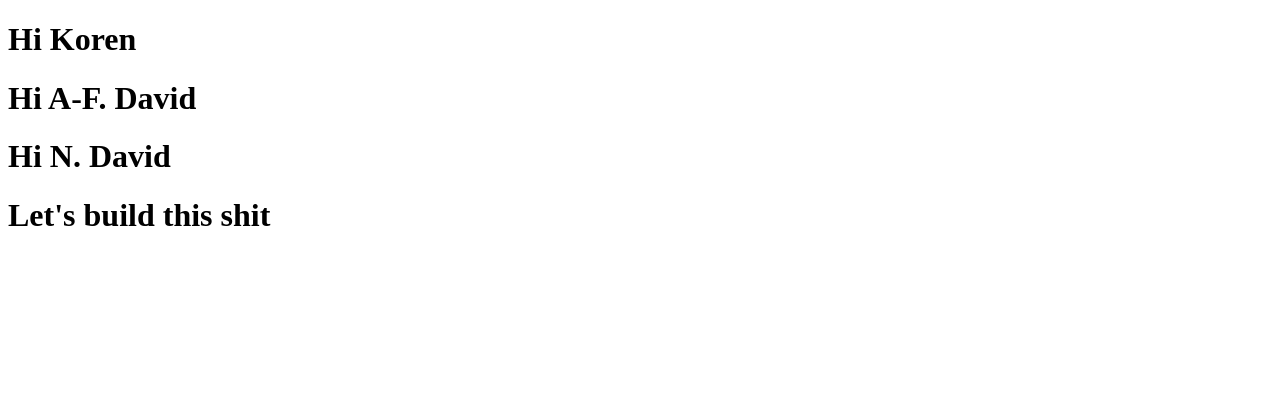
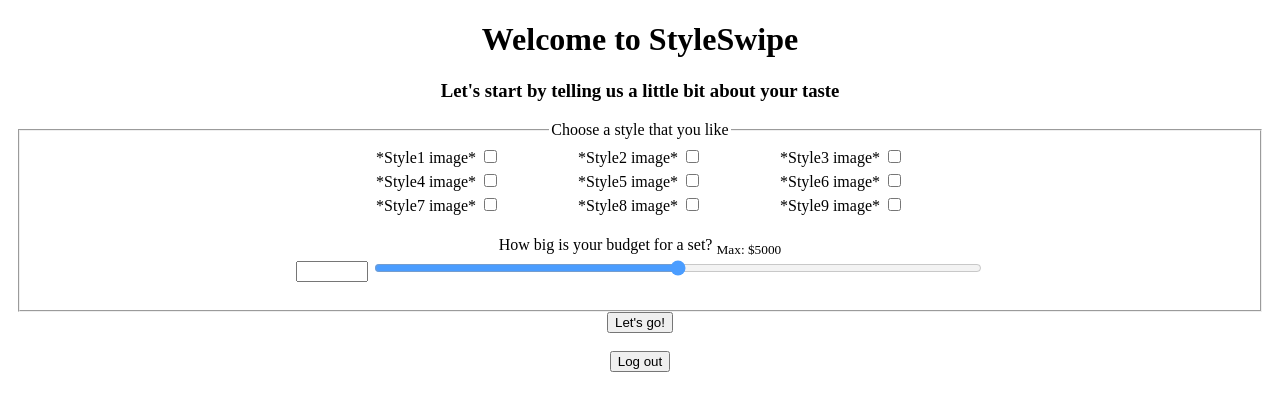
Before and after one commit to SzP42/styleswipe, a SvelteKit app: page /welcome in a window 1280 px wide. Shown: the top 410 px of the page. Built offline with nearby package versions, Linux system fonts and the light colour scheme.

Commit message:
Fixed login errors, made the initial survey for the users

```diff
--- a/package.json
+++ b/package.json
@@ -3,7 +3,7 @@
 	"version": "0.0.1",
 	"private": true,
 	"scripts": {
-		"dev": "vite dev",
+		"dev": "vite dev --host --port 3000",
 		"build": "vite build",
 		"preview": "vite preview",
 		"test": "vitest",
--- a/src/routes/welcome/+page.svelte
+++ b/src/routes/welcome/+page.svelte
@@ -1,4 +1,23 @@
-<h1>Hi Koren</h1>
-<h1>Hi A-F. David</h1>
-<h1>Hi N. David</h1>
-<h1>Let's build this shit</h1>
+<script>
+	import { goto } from "$app/navigation";
+    import { supabase } from "$lib/supabaseClient.js"
+	import Form from "./form.svelte";
+
+async function logout() {
+    const { error } = await supabase.auth.signOut()
+    goto("/")
+}
+
+
+</script>
+
+<body>
+<div style="text-align:center">
+    <h1><b>Welcome to StyleSwipe</b></h1>
+    <h3>Let's start by telling us a little bit about your taste</h3>
+
+    <Form />
+
+    <br>
+<button on:click={logout}>Log out</button>
+</body>
--- /dev/null
+++ b/src/routes/welcome/form.svelte
@@ -0,0 +1,106 @@
+<script>
+    // used for the price sliders
+    let price
+
+</script>
+
+<form id="initial_survey" name="initial_survey">
+    <fieldset>
+        <legend>Choose a style that you like</legend>
+        <table class="centered-table">
+            <tr>
+                <td>
+                    <label for="Style1">*Style1 image*</label>
+                    <input type="checkbox" id="Style1" name="Style1" value={true}>
+                </td>
+
+                <td>
+                    <label for="Style2">*Style2 image*</label>
+                    <input type="checkbox" id="Style2" name="Style2" value={true}>
+                </td>
+
+                <td>
+                    <label for="Style3">*Style3 image*</label>
+                    <input type="checkbox" id="Style3" name="Style3" value={true}>
+                </td>
+            </tr>
+
+            <tr>
+                <td>
+                    <label for="Style4">*Style4 image*</label>
+                    <input type="checkbox" id="Style4" name="Style4" value={true}>
+                </td>
+
+                <td>
+                    <label for="Style5">*Style5 image*</label>
+                    <input type="checkbox" id="Style5" name="Style5" value={true}>
+                </td>
+
+                <td>
+                    <label for="Style6">*Style6 image*</label>
+                    <input type="checkbox" id="Style6" name="Style6" value={true}>
+                </td>
+            </tr>
+
+            <tr>
+                <td>
+                    <label for="Style7">*Style7 image*</label>
+                    <input type="checkbox" id="Style7" name="Style7" value={true}>
+                </td>
+
+                <td>
+                    <label for="Style8">*Style8 image*</label>
+                    <input type="checkbox" id="Style8" name="Style8" value={true}>
+                </td>
+
+                <td>
+                    <label for="Style9">*Style9 image*</label>
+                    <input type="checkbox" id="Style9" name="Style9" value={true}>
+                </td>
+            </tr>
+        </table>
+        <br>
+        <div class="slidecontainer" id="slidecontainer">
+            <label for="slider">How big is your budget for a set?  <sub>Max: $5000</sub></label><br>
+            <input type="number" min=0 max=5000 bind:value={price}>
+                <input type="range" class="slider" id="slider" min=60 max=5000 bind:value={price} name="price" ><br><br>
+        </div>
+        <!-- Used to check if the user has completed the form, and to redirect them away from the page if they have -->
+        <input type="hidden" name="completed-form" value="true">
+    </fieldset>
+    <button type="submit">Let's go!</button>
+</form>
+
+<style>
+    .centered-table {
+      margin-left: auto;
+      margin-right: auto;
+      width: 50%;
+      }
+
+      .slidecontainer {
+      width: 100%; /* Width of the outside container */
+    }
+
+    /* The slider itself */
+    .slider {
+      width: 50%; /* Full-width */
+      background: #d3d3d3; /* Grey background */
+      outline: none; /* Remove outline */
+      opacity: 0.7; /* Set transparency (for mouse-over effects on hover) */
+      -webkit-transition: .2s; /* 0.2 seconds transition on hover */
+      transition: opacity .2s;
+    }
+
+    /* Mouse-over effects */
+    .slider:hover {
+      opacity: 1; /* Fully shown on mouse-over */
+    }
+
+    /* The slider handle (use -webkit- (Chrome, Opera, Safari, Edge) and -moz- (Firefox) to override default look) */
+    .slider::-webkit-slider-thumb {
+      cursor: pointer; /* Cursor on hover */
+    }
+
+
+    </style>
--- a/vite.config.js
+++ b/vite.config.js
@@ -5,5 +5,8 @@ export default defineConfig({
 	plugins: [sveltekit()],
 	test: {
 		include: ['src/**/*.{test,spec}.{js,ts}']
+	},
+	server: {
+		port: 3000
 	}
 });
```
Also changed, not shown: src/routes/+page.svelte (+12 -0 lines), src/routes/login/+page.svelte (+7 -3 lines).
